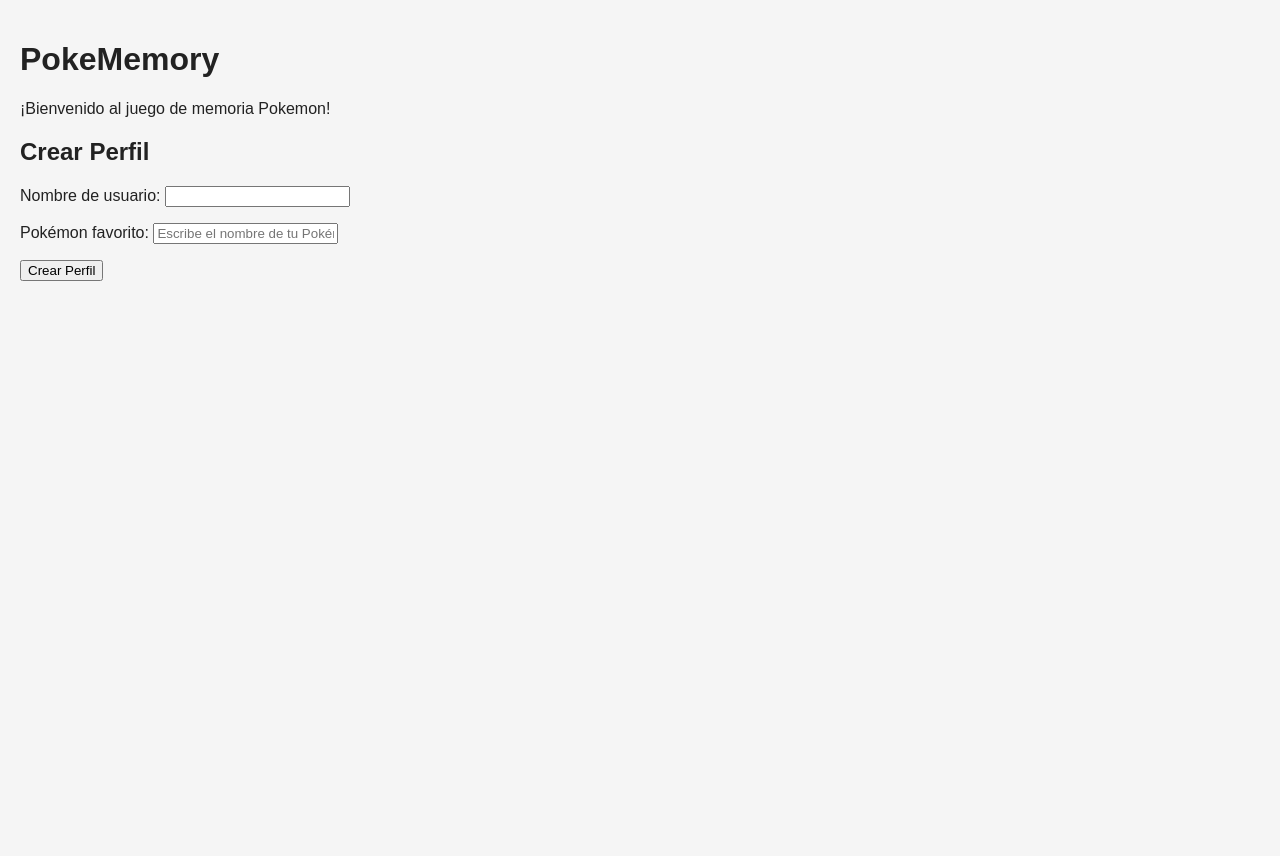
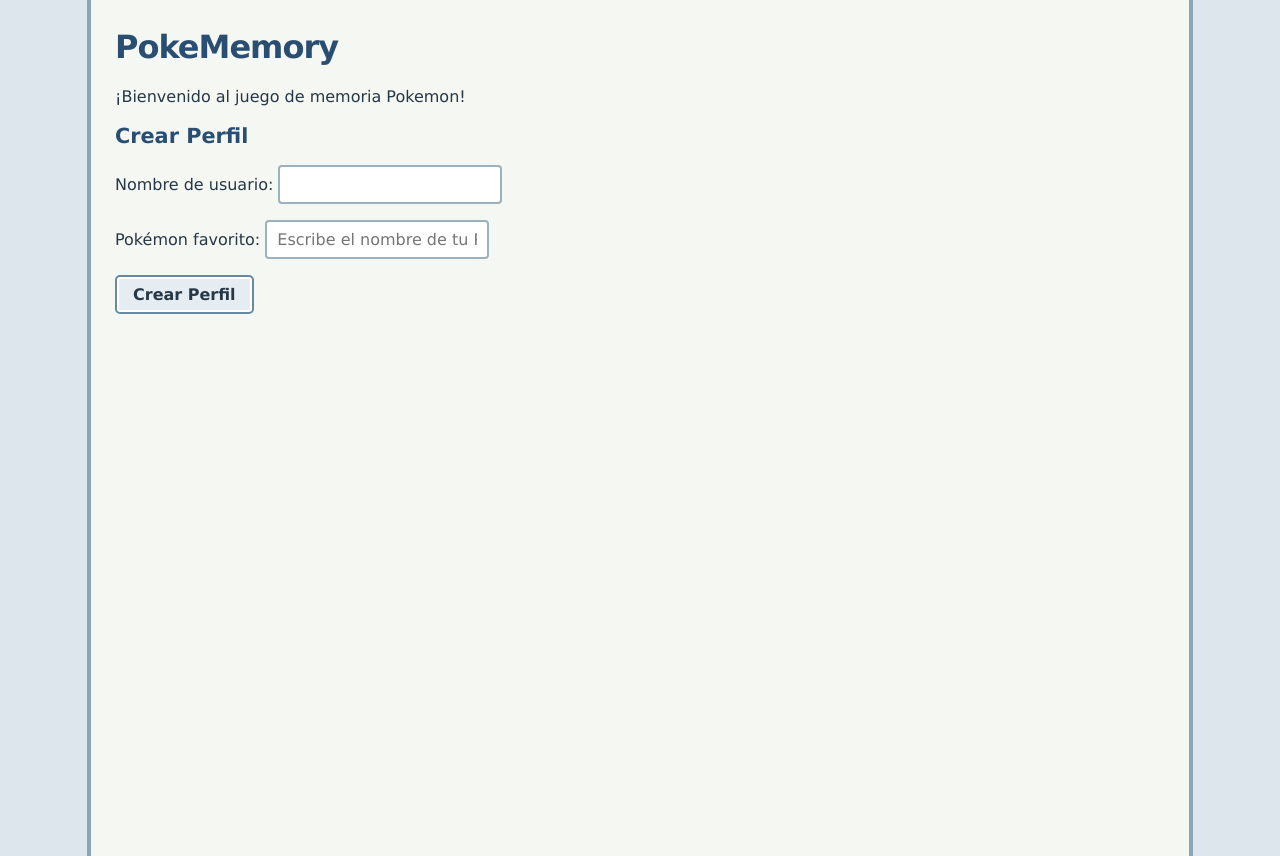
Before and after one commit to eterronesb/PracticaMidTerm-terronesbarceiroenric, a website built with Vite: page index.html in a window 1280 px wide. Before the commit the page ends 800 px from the top, so only its background shows below. Built offline with nearby package versions, Linux system fonts and the light colour scheme; no server answers.

Commit message:
feat: añadir salida de partida e iniciar diseño Nintendo DS

```diff
--- a/src/main.js
+++ b/src/main.js
@@ -264,6 +264,7 @@
         Tiempo: <span id="game-timer">00:00</span>
       </p>
       <button id="restart-game" type="button">Reiniciar Juego</button>
+      <button id="exit-game" type="button">Volver al menú</button>
 
       <section id="game-board" aria-label="Tablero de memoria"></section>
 
@@ -281,6 +282,7 @@
   mostrarRanking();
 
   const botonReiniciar = document.querySelector('#restart-game');
+  const botonSalir = document.querySelector('#exit-game');
 
   const gameTimer = document.querySelector('#game-timer');
   let tiempoTranscurrido = 0;
@@ -291,6 +293,12 @@
     clearInterval(intervaloCronometro);
     clearTimeout(timeoutOcultarCartas);
     mostrarJuego(perfil, cantidad);
+  });
+
+  botonSalir.addEventListener('click', () => {
+    clearInterval(intervaloCronometro);
+    clearTimeout(timeoutOcultarCartas);
+    mostrarPerfil(perfil);
   });
 
   function actualizarCronometro() {
--- a/src/style.css
+++ b/src/style.css
@@ -1,19 +1,25 @@
-* {
-  box-sizing: border-box;
+:root {
+  font-family: Verdana, Arial, sans-serif;
+  color: #263746;
+  background-color: #dce6ec;
 }
 
 body {
   margin: 0;
+  min-width: 320px;
   min-height: 100vh;
-  font-family: Arial, sans-serif;
-  background-color: #f5f5f5;
-  color: #222;
+  background-color: #dce6ec;
 }
 
 #app {
   width: 100%;
+  max-width: 1050px;
   min-height: 100vh;
-  padding: 20px;
+  margin: 0 auto;
+  padding: 28px 24px;
+  background-color: #f5f7f2;
+  border-left: 4px solid #8ca5b5;
+  border-right: 4px solid #8ca5b5;
 }
 
 .pokemon-card-image {
@@ -40,3 +46,56 @@
   border-radius: 8px;
   padding: 8px;
 }
+
+/* Estilo de menús Nintendo DS */
+
+h1 {
+  margin-top: 0;
+  color: #294e72;
+  font-size: 2rem;
+  letter-spacing: -1px;
+}
+
+h2 {
+  color: #294e72;
+  font-size: 1.3rem;
+}
+
+button {
+  padding: 8px 16px;
+  font: inherit;
+  font-weight: bold;
+  color: #263746;
+  background-color: #e5edf2;
+  border: 2px solid #6889a2;
+  border-radius: 5px;
+  box-shadow: inset 0 0 0 2px #ffffff;
+  cursor: pointer;
+}
+
+button:hover {
+  background-color: #c9dce9;
+}
+
+button:focus-visible,
+input:focus-visible {
+  outline: 3px solid #e6b94e;
+  outline-offset: 2px;
+}
+
+input {
+  max-width: 100%;
+  padding: 8px 10px;
+  font: inherit;
+  background-color: #ffffff;
+  border: 2px solid #9cb1be;
+  border-radius: 4px;
+}
+
+@media (max-width: 600px) {
+  #app {
+    padding: 18px 12px;
+    border-left-width: 2px;
+    border-right-width: 2px;
+  }
+}
```
